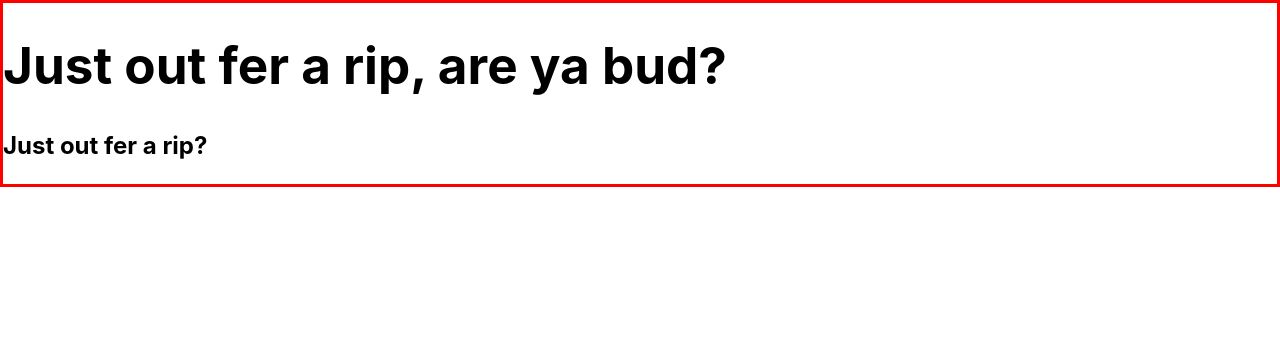
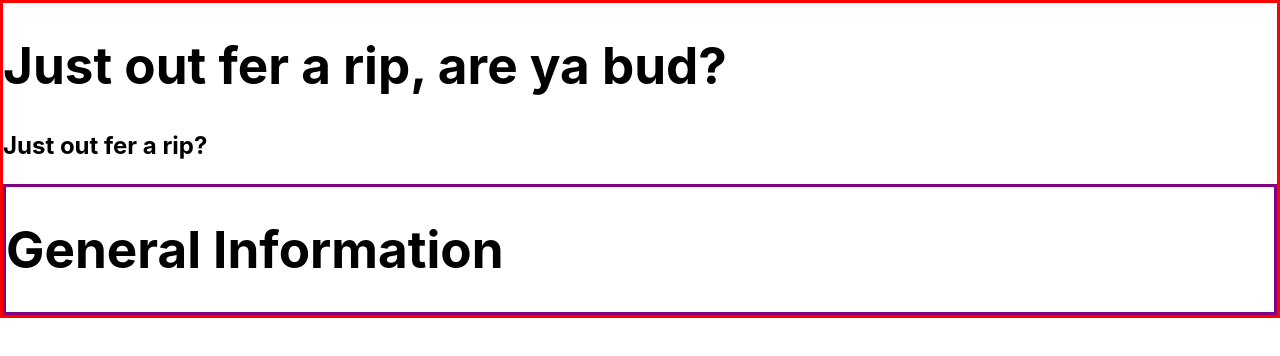
Before and after one commit to Kbouti/CV-Project, a React (Vite) app: page / in a window 1280 px wide. Shown: the top 356 px of the page. Built offline with nearby package versions, Linux system fonts and the light colour scheme.

Commit message:
Create contactInfo section

```diff
--- /dev/null
+++ b/src/components/contactInfo.jsx
@@ -0,0 +1,12 @@
+import { useState } from "react";
+
+const ContactInfo = () => {
+return (
+    <div className="contactInfo">
+        <h1 className="sectionHeader">General Information</h1>
+
+    </div>
+)
+}
+
+export {ContactInfo};
--- a/src/main.jsx
+++ b/src/main.jsx
@@ -1,10 +1,13 @@
-import React from 'react'
-import ReactDOM from 'react-dom/client'
-import './style.css'
-import { TestComponent } from './components/testComponent.jsx'
+import React from 'react';
+import ReactDOM from 'react-dom/client';
+import './style.css';
+
+import { TestComponent } from './components/testComponent.jsx';
+import { ContactInfo } from './components/contactInfo.jsx';
 
 ReactDOM.createRoot(document.getElementById('root')).render(
   <React.StrictMode>
     <TestComponent />
+    <ContactInfo />
   </React.StrictMode>,
 )
--- a/src/style.css
+++ b/src/style.css
@@ -21,3 +21,7 @@ body {
     margin: 0px;
     padding: 0px;
   }
+
+  .contactInfo {
+    border: 3px solid purple;
+  }
```
